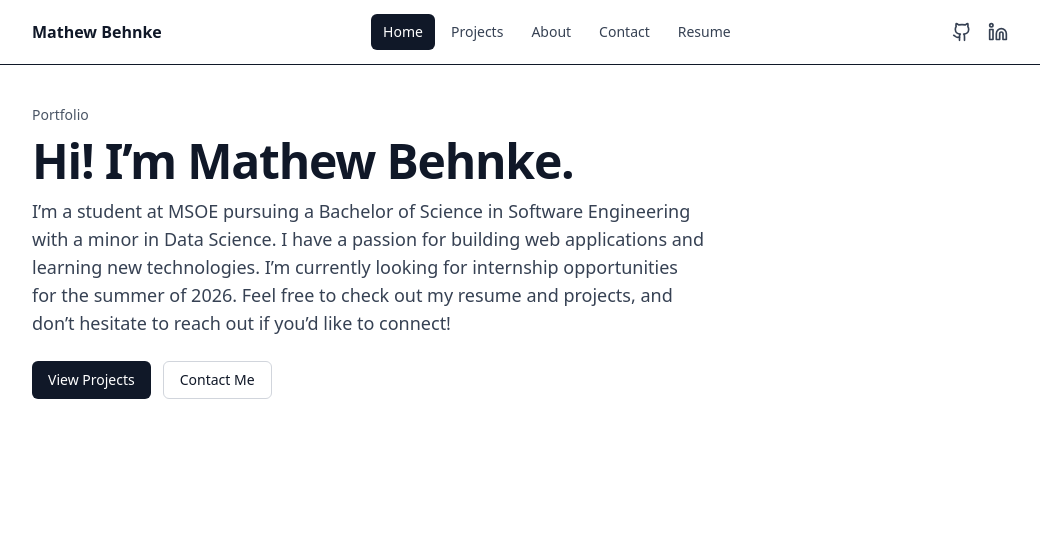
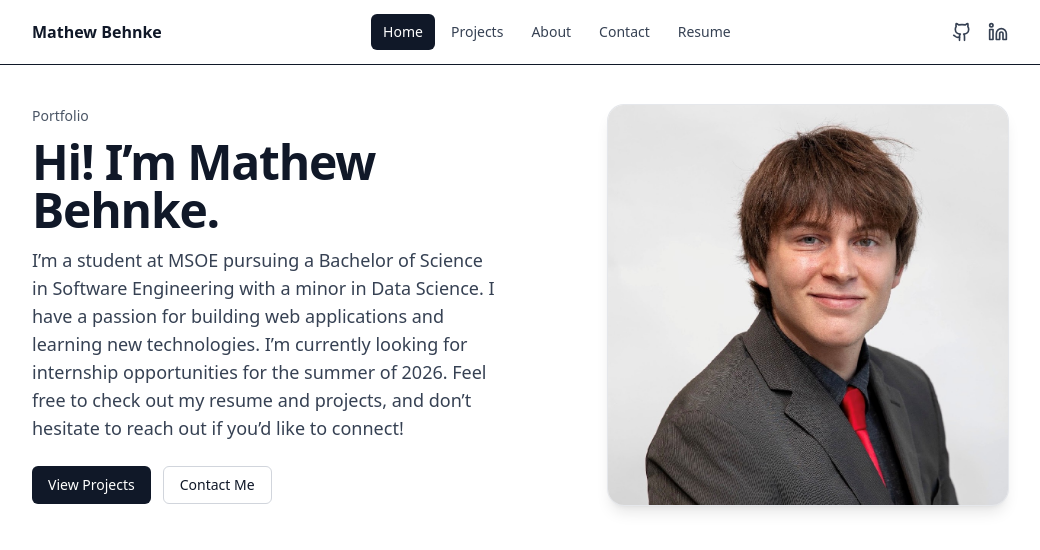
Before and after one commit to behnkem747/Mathew-Behnke-Portfolio, a React (Vite) app: page / in a window 1280 px wide. Shown: the top 550 px of the page, without its empty margins (120-1160 px from the left). Built offline with nearby package versions, Linux system fonts and the light colour scheme.

Commit message:
feat: add ProjectCard component for project display and added placeholder picture

```diff
--- a/src/pages/Home.tsx
+++ b/src/pages/Home.tsx
@@ -2,7 +2,10 @@ import ButtonLink from "../components/ButtonLink";
 
 export default function Home() {
   return (
-    <section className="space-y-6">
+    <section className="grid items-center gap-10 md:grid-cols-2">
+
+      {/* Left Side - Text */}
+      <div className="space-y-6">
         <div className="space-y-3">
           <p className="text-sm font-medium text-gray-600">Portfolio</p>
 
@@ -10,7 +13,7 @@ export default function Home() {
             Hi! I’m Mathew Behnke.
           </h1>
 
-        <p className="max-w-2xl text-lg text-gray-700">
+          <p className="max-w-xl text-lg text-gray-700">
             I’m a student at MSOE pursuing a Bachelor of Science in Software Engineering
             with a minor in Data Science. I have a passion for building web applications
             and learning new technologies. I’m currently looking for internship opportunities
@@ -28,6 +31,17 @@ export default function Home() {
             Contact Me
           </ButtonLink>
         </div>
+      </div>
+
+      {/* Right Side - Image */}
+      <div className="flex justify-center md:justify-end">
+        <img
+          src="/Professional-Picture.jpg"
+          alt="Mathew Behnke"
+          className="h-100 w-100 rounded-2xl object-cover shadow-lg ring-1 ring-gray-200"
+        />
+      </div>
+
     </section>
   );
 }
```
Also changed, not shown: public/Professional-Picture.jpg (added), src/components/ProjectCard.tsx (added). Lines whose indentation alone changed are shown as unchanged.
